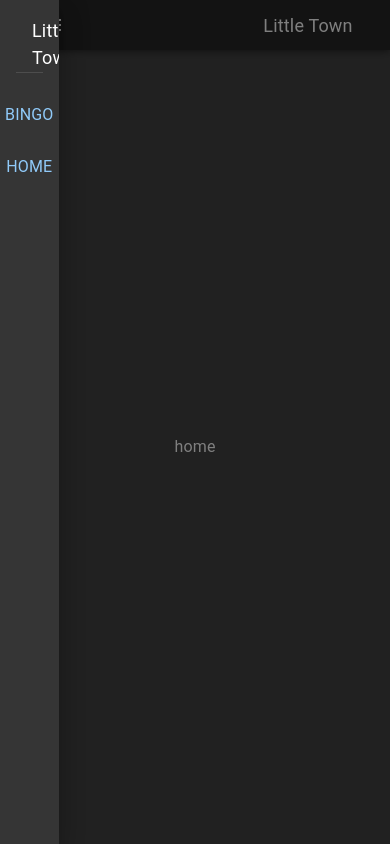
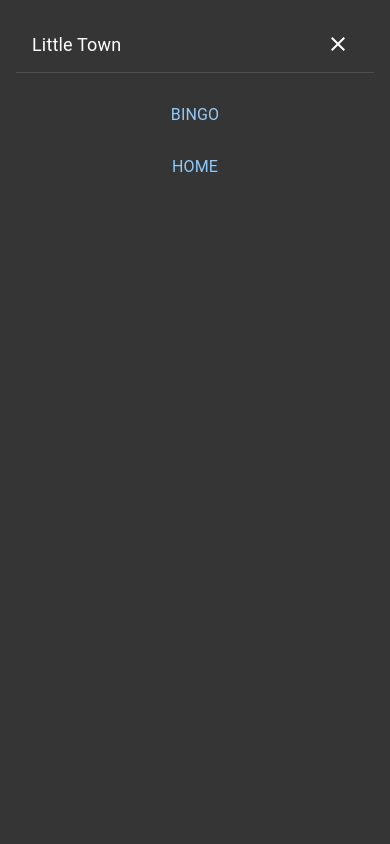
Before and after one commit to alcash55/Little-Town, a React (Vite) app in the folder frontend/: page /littletown/ in a window 390 px wide. Both pictures are taken after a click on the button 52 px from the left and 25 px from the top of the page. Built offline with nearby package versions, Linux system fonts and the light colour scheme.

Commit message:
made sidebar responsive

```diff
--- a/frontend/src/components/appshell/shell/Shell.tsx
+++ b/frontend/src/components/appshell/shell/Shell.tsx
@@ -37,6 +37,7 @@ export function Shell() {
         openSidebar={openSidebar}
         setOpenSidebar={setOpenSidebar}
         sidebarItems={sidebarComponent}
+        width={isMobile ? "100%" : isTablet ? "50%" : tempSidebar ? 240 : 240}
       />
       <Box sx={{ height: "100%", pt: "50px" }}>
         <AllRoutes />
--- a/frontend/src/components/appshell/shellComponents/SideBar/SideBar.tsx
+++ b/frontend/src/components/appshell/shellComponents/SideBar/SideBar.tsx
@@ -1,3 +1,4 @@
+import { useEffect, useState } from "react";
 import { Close } from "@mui/icons-material";
 import {
   Box,
@@ -15,13 +16,24 @@ interface Props {
   openSidebar: boolean;
   setOpenSidebar: (value: boolean) => void;
   sidebarItems: SidebarItem[];
+  width: string | number;
 }
 
-const Sidebar = ({ openSidebar, setOpenSidebar, sidebarItems }: Props) => {
+const Sidebar = ({
+  openSidebar,
+  setOpenSidebar,
+  sidebarItems,
+  width,
+}: Props) => {
   const navigate = useNavigate();
+  const [drawerWidth, setDrawerWidth] = useState(width);
   const closeSideBar = () => {
     setOpenSidebar(false);
   };
+
+  useEffect(() => {
+    setDrawerWidth(width);
+  }, [window.innerWidth]);
 
   const SideBarTopItem = () => {
     return (
@@ -76,7 +88,7 @@ const Sidebar = ({ openSidebar, setOpenSidebar, sidebarItems }: Props) => {
       anchor={"left"}
       open={openSidebar}
       onClose={closeSideBar}
-      PaperProps={{ sx: { width: "15%" } }}
+      PaperProps={{ sx: { width: drawerWidth, overflowX: "hidden" } }}
     >
       <Box sx={{ width: "100%", px: 2, py: 2 }}>
         <SideBarTopItem />
```
